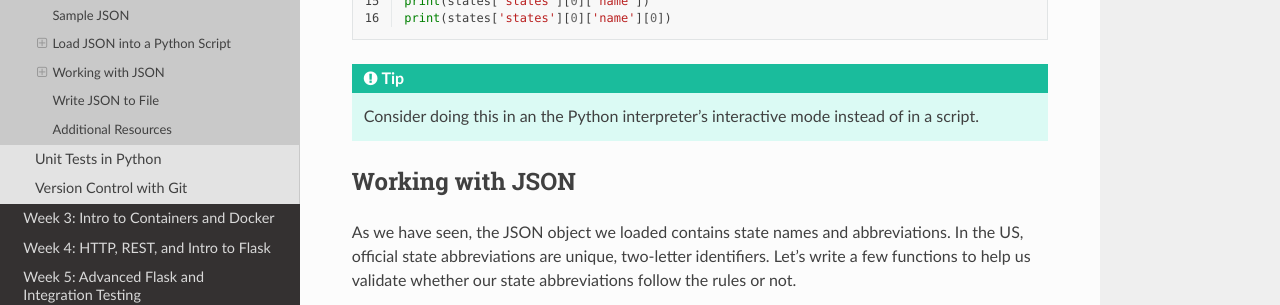
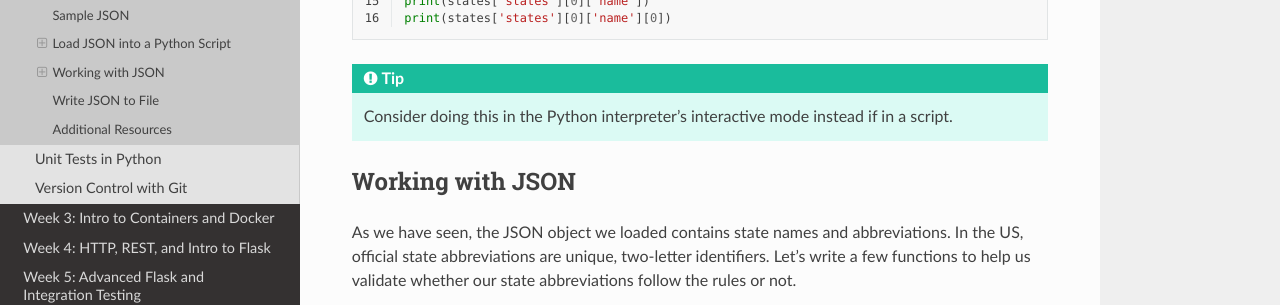
Before and after one commit to TACC/coe-332-sp21, a Sphinx documentation site: the page built from docs/week02/json.rst, in a window 1280 px wide and 900 px high, scrolled down 2504 px. Shown: the part 151-456 px from the top of the window. Built offline with Sphinx 7.4.7 and the Read the Docs theme 2.0.0, drawn with Linux system fonts in a browser that asks for light colours.

Commit message:
fixing a couple small typos

```diff
--- a/docs/week02/json.rst
+++ b/docs/week02/json.rst
@@ -143,8 +143,8 @@ and ``print()``.
 
 .. tip::
 
-   Consider doing this in an the Python interpreter's interactive mode instead
-   of in a script.
+   Consider doing this in the Python interpreter's interactive mode instead if
+   in a script.
 
 Working with JSON
 -----------------
--- a/docs/week02/unittest.rst
+++ b/docs/week02/unittest.rst
@@ -24,7 +24,7 @@ built in to the Python Standard Library and can be imported directly. Find the
 `documentation here <https://docs.python.org/3/library/unittest.html>`_. The
 best way to see how it works is to see it applied to a real example.
 
-`Pull a copy  <https://raw.githubusercontent.com/TACC/coe-332-sp21/main/docs/week02/sample-json/json_ex.json>`_
+`Pull a copy  <https://raw.githubusercontent.com/TACC/coe-332-sp21/main/docs/week02/sample-json/json_ex.py>`_
 of the Python script from the previous section if you don't have one already.
 
 We need to make a small organizational change to this code in order to make it
```
